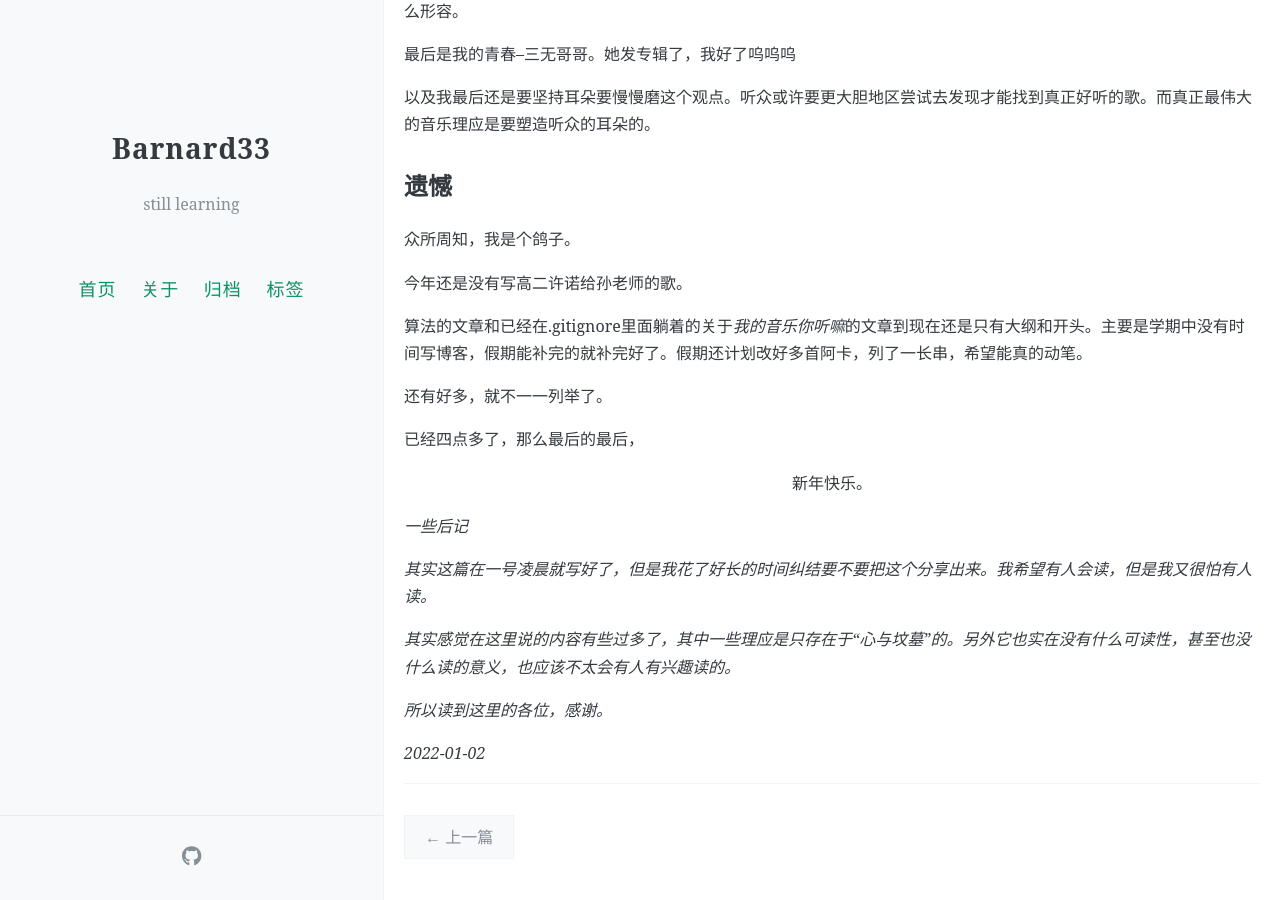
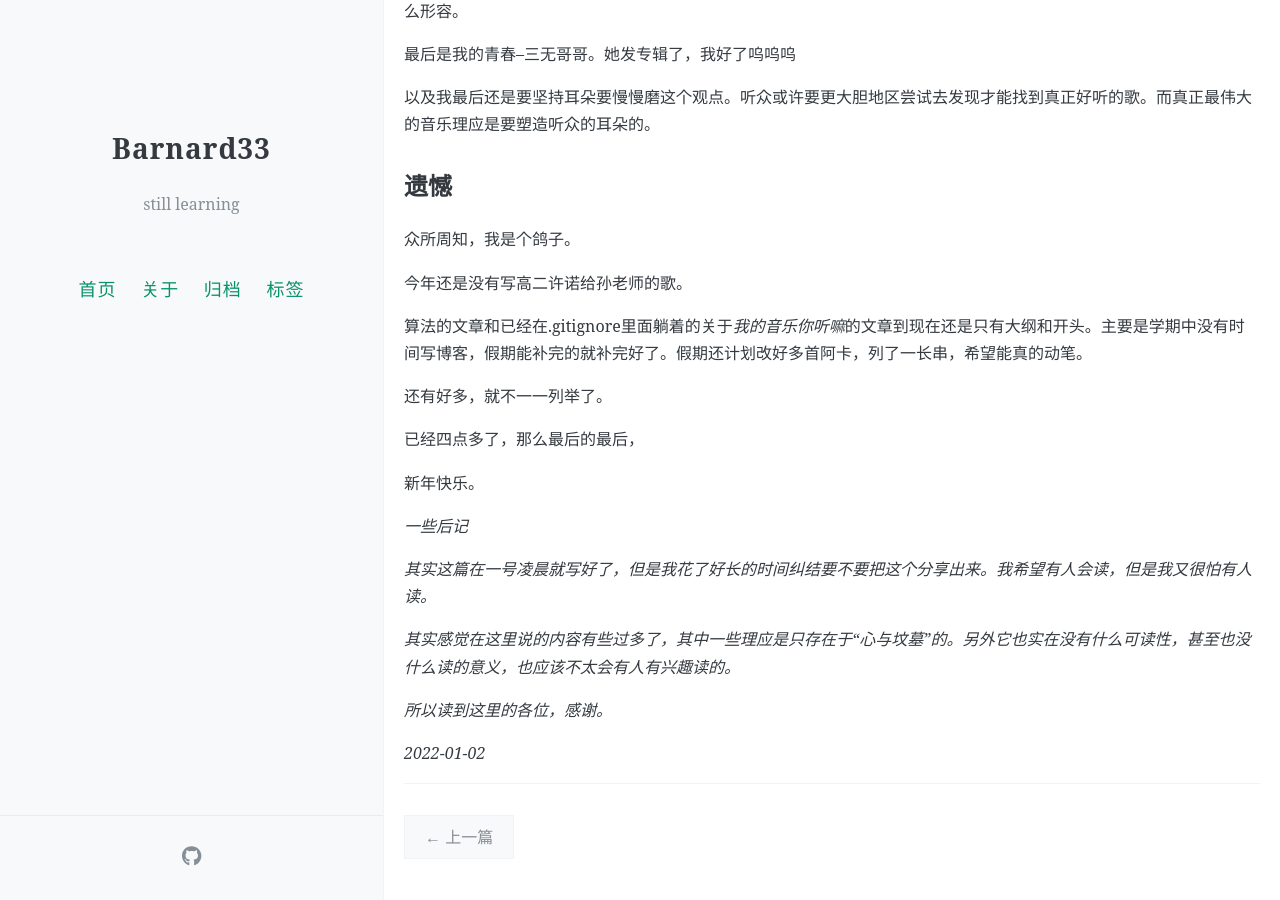
Before and after one commit to barnard33-233/barnard33_page, a Jekyll site: the page built from _posts/2022-1-1-new_year.md, in a window 1280 px wide and 900 px high, scrolled down 2867 px. Built offline with Jekyll 4.4.1, drawn with Linux system fonts in a browser that asks for light colours; comment, search, counter and statistics services are not loaded.

Commit message:
大不了我不这么写了成不成？

```diff
--- a/_posts/2022-1-1-new_year.md
+++ b/_posts/2022-1-1-new_year.md
@@ -88,7 +88,7 @@ comments: false
 
 已经四点多了，那么最后的最后，
 
-<div align=center> 新年快乐。</div>
+新年快乐。
 
 
 *一些后记*
```
